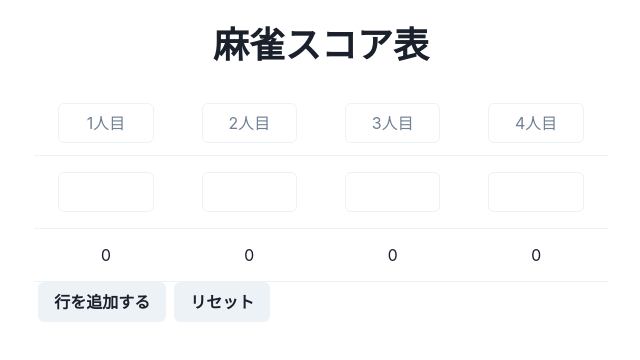
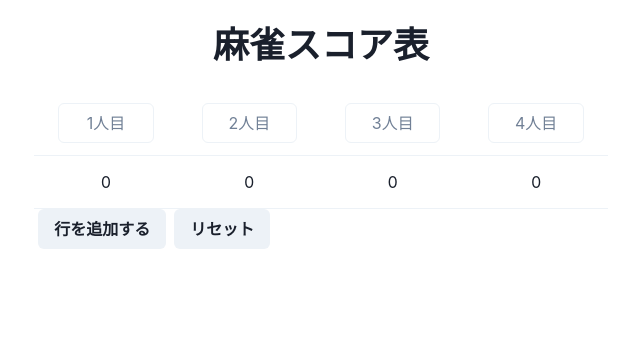
Before and after one commit to puremoru/codebase-maajan, a Next.js app: page / in a window 1280 px wide. Shown: the top 360 px of the page, without its empty margins (319-959 px from the left). Built offline with nearby package versions, Linux system fonts and the light colour scheme.

Commit message:
fix: modify initial value bug

```diff
--- a/pages/index.tsx
+++ b/pages/index.tsx
@@ -66,7 +66,7 @@ const Home = () => {
   };
 
   useEffect(() => {
-    if (!isInitialMounted) return;
+    if (!isInitialMounted || !persistedScores) return;
 
     const elements = persistedScores.split(","); // カンマで分割して配列に変換
     const numberOfRows = elements.length / 4; // 行数を計算
```
